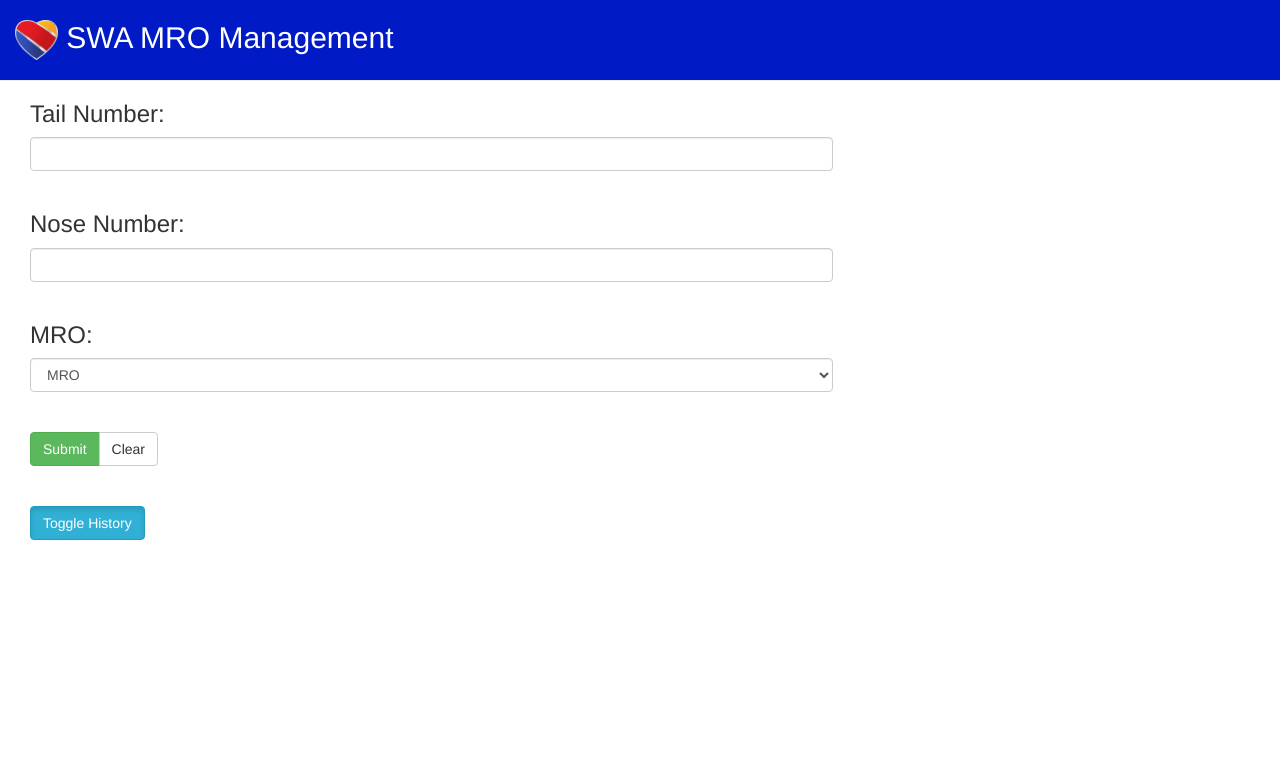
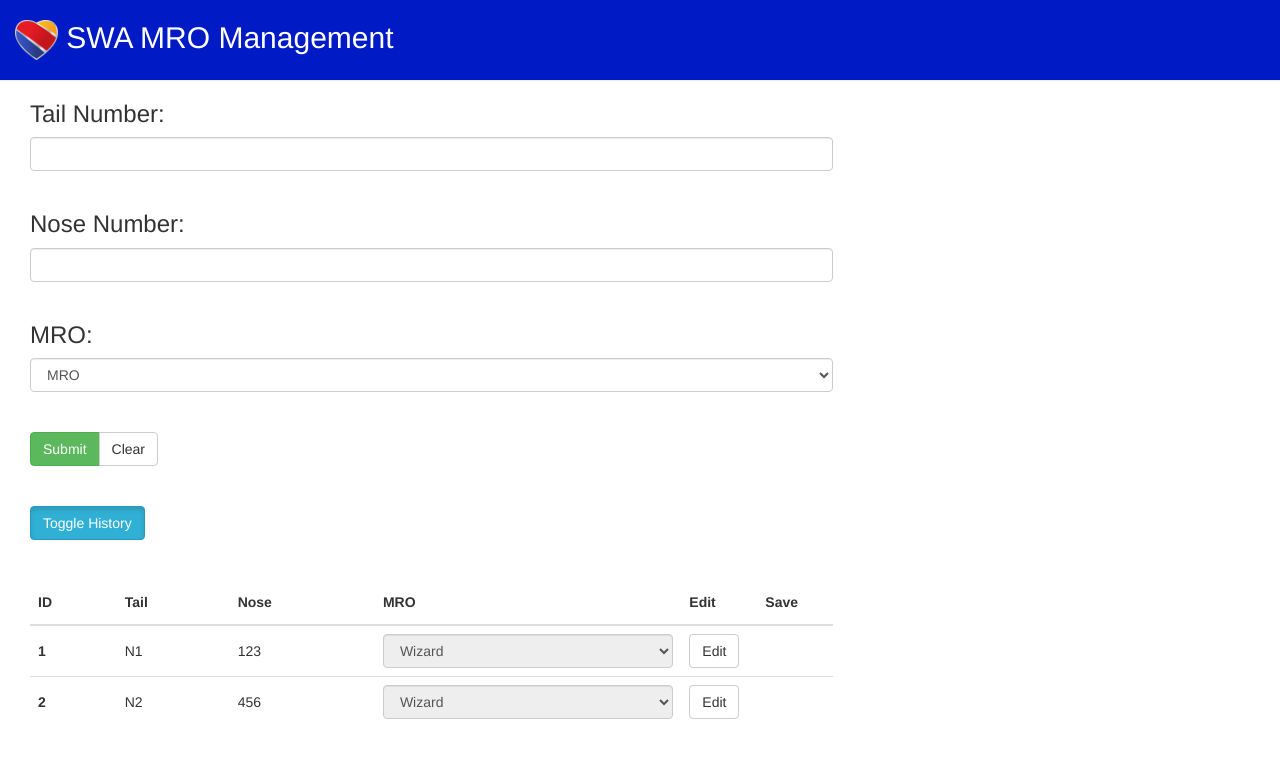
Before and after one commit to echibe/ReactApp, a React app: page / in a window 1280 px wide. Shown: the top 758 px of the page. Built offline with nearby package versions, Linux system fonts and the light colour scheme.

Commit message:
Added table

```diff
--- a/App.jsx
+++ b/App.jsx
@@ -160,7 +160,7 @@ class App extends React.Component {
          </div>
      </div>)
       return (
-        <div className = "container-fluid col-xs-8">
+        <div className = "container-fluid col-sm-8 col-xs-12">
 
           {this.state.success ?
             <div className="alert alert-success" role="alert">Successfully entered aircraft!</div> : ''}
--- /dev/null
+++ b/Table.jsx
@@ -0,0 +1,89 @@
+import React from 'react';
+import ReactDOM from 'react-dom';
+import { Router, Route, Link, browserHistory, IndexRoute  } from 'react-router'
+
+
+class Table extends React.Component {
+
+   constructor(props) {
+      super(props);
+      this.state= {
+        mro: ''
+      }
+      this.saveSelection = this.saveSelection.bind(this);
+      this.handleInputChange = this.handleInputChange.bind(this);
+   };
+
+   saveSelection(event){
+      console.log('saveSelection');
+      const target = event.target;
+      const value =  target.value;
+      const name = target.name;
+      console.log(this.state.mro);
+   }
+
+   handleInputChange(event) {
+      console.log('handleInputChange');
+      const target = event.target;
+      const value =  target.value;
+      const name = target.name;
+
+      this.setState({
+        [name]: value
+      });
+   }
+
+   render() {
+      return (
+        <div className = "container-fluid col-sm-8 col-xs-12">
+        <table className="table table-hover table-condensed">
+          <thead>
+            <tr>
+              <th>ID</th>
+              <th>Tail</th>
+              <th>Nose</th>
+              <th>MRO</th>
+              <th>Edit</th>
+              <th>Save</th>
+            </tr>
+          </thead>
+            <tbody>
+              <tr>
+                <th scope="row">1</th>
+                  <td>N1</td>
+                  <td>123</td>
+                  <td>
+                    <select name='mro' className = 'form-control editable' onChange={this.handleInputChange} disabled>
+                      <option value='' disabled>MRO</option>
+                      <option value="Wizard">Wizard</option>
+                      <option value="Trax">Trax</option>
+                      <option value="MTX">MTX</option>
+                    </select>
+                  </td>
+                  <td className="td-edit-save"><button className="btn btn-default edit" type="submit">Edit</button></td>
+                  <td className="td-edit-save"><button className="btn btn-default btn-success save" type="submit" onClick = {this.saveSelection}>Save</button></td>
+              </tr>
+              <tr>
+                <th scope="row">2</th>
+                  <td>N2</td>
+                  <td>456</td>
+                  <td>
+                    <select name='mro' className = 'form-control editable' onChange={this.handleInputChange} disabled>
+                      <option value='' disabled>MRO</option>
+                      <option value="Wizard">Wizard</option>
+                      <option value="Trax">Trax</option>
+                      <option value="MTX">MTX</option>
+                    </select>
+                  </td>
+                  <td className="td-edit-save"><button className="btn btn-default edit" type="submit">Edit</button></td>
+                  <td className="td-edit-save"><button className="btn btn-default btn-success save" type="submit" onClick = {this.saveSelection}>Save</button></td>
+              </tr>
+
+            </tbody>
+        </table>
+      </div>
+      );
+   }
+}
+
+export default Table;
--- a/bootstrap-3.3.7-dist/css/custom.css
+++ b/bootstrap-3.3.7-dist/css/custom.css
@@ -41,3 +41,29 @@ img{
     right: 0px;
     color: inherit;
 }
+
+.table>tbody>tr>td, .table>tbody>tr>th, .table>tfoot>tr>td, .table>tfoot>tr>th, .table>thead>tr>td, .table>thead>tr>th {
+    padding: 8px;
+    line-height: 2;
+    vertical-align: middle;
+    border-top: 1px solid #ddd;
+}
+
+.save{
+  display: none;
+}
+
+.td-edit-save{
+  width: 76px;
+}
+
+.btn:focus,.btn:active {
+   outline: none !important;
+}
+
+.btn-info.focus, .btn-info:focus {
+    color: #fff;
+    background-color: #31b0d5;
+    border: none;
+    /* border-color: #1b6d85; */
+}
--- a/index.html
+++ b/index.html
@@ -5,6 +5,7 @@
 <script src="jquery-3.2.1.min.js"></script>
 <script src="bootstrap-3.3.7-dist/js/bootstrap.min.js" type="text/javascript"></script>
 <script>
+//Toggle the history to show or not show on button click
 $(document).ready(function(){
     $("#toggle").click(function(){
         $(".history").fadeToggle();
@@ -12,6 +13,31 @@ $(document).ready(function(){
         $(".activeSometimes").toggleClass("btn-info");
     });
 });
+
+//Toggle the disabled attribute of the select input of each row of the table
+$(document).ready(function(){
+    $(".edit").click(function(){
+      console.log($(".editable").attr("disabled"));
+      if ($(".editable").attr("disabled")) {
+        $(".editable").removeAttr("disabled");
+        $(".save").fadeToggle();
+    } else {
+      console.log("got here");
+        $(".editable").attr("disabled", "disabled");
+        $(".save").fadeToggle();
+    }
+    });
+});
+
+//Toggle the save button when clicked
+$(document).ready(function(){
+    $(".save").click(function(){
+        $(".save").fadeToggle();
+        $(".editable").attr("disabled", "disabled");
+    });
+});
+
+
 </script>
 
    <head>
@@ -27,6 +53,7 @@ $(document).ready(function(){
 
      </div>
       <div class="container-fluid" id = "app"></div>
+      <div class="container-fluid" id = "table"></div>
       <script src = "index.js"></script>
    </body>
 </html>
--- a/main.js
+++ b/main.js
@@ -1,5 +1,7 @@
 import React from 'react';
 import ReactDOM from 'react-dom';
 import App from './App.jsx';
+import Table from './Table.jsx';
 
 ReactDOM.render(<App />, document.getElementById('app'));
+ReactDOM.render(<Table />, document.getElementById('table'));
```
